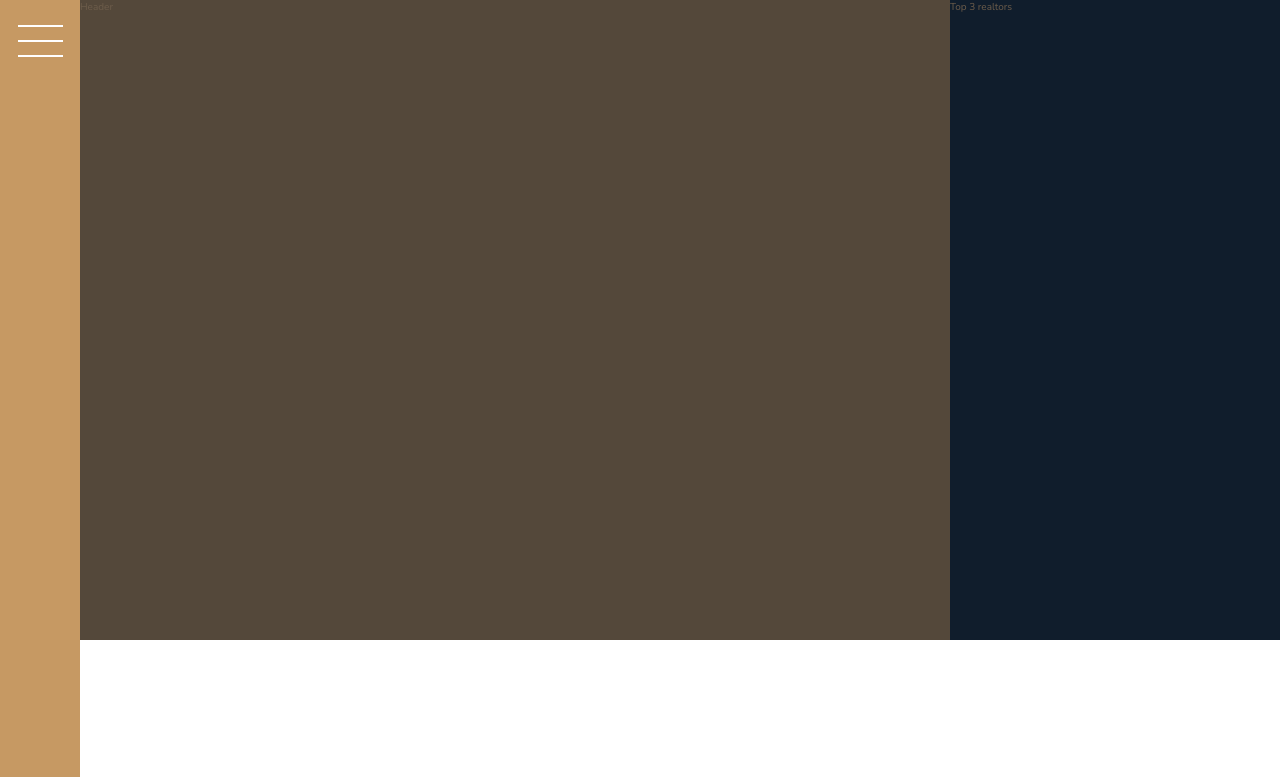
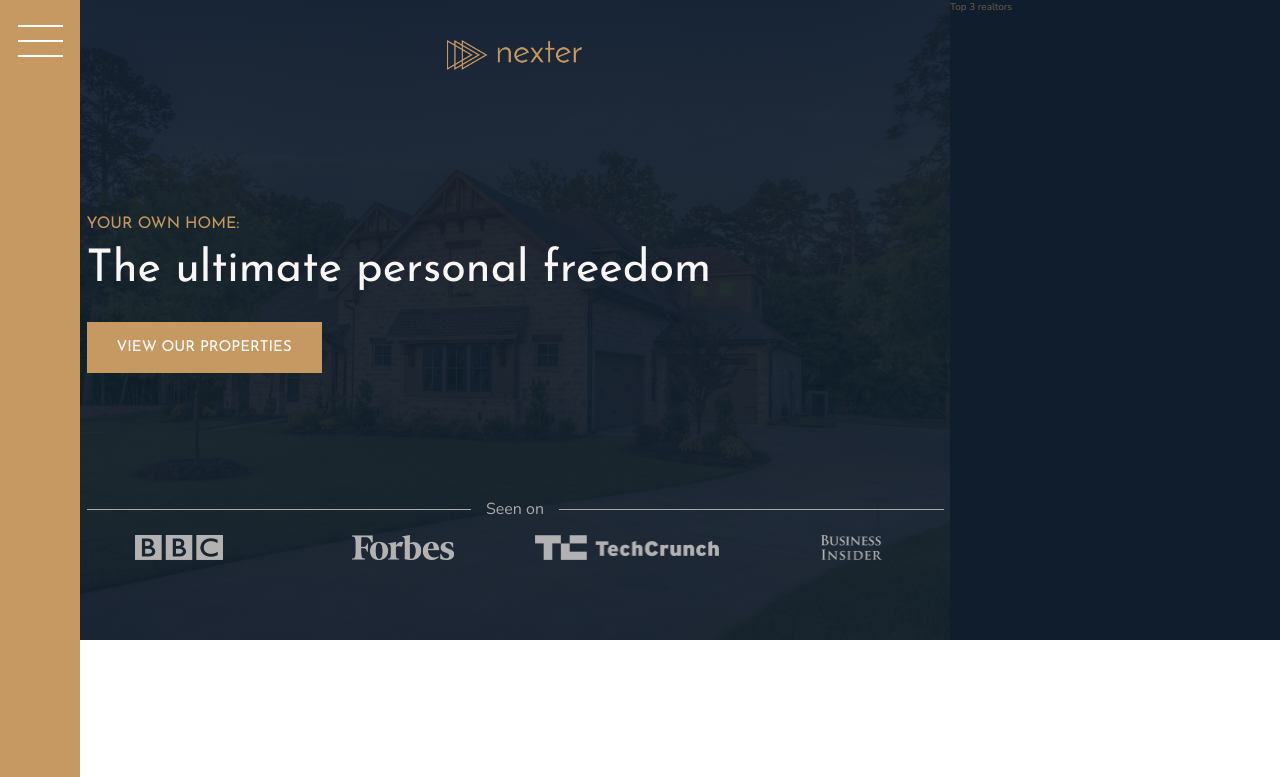
Before and after one commit to jorgeyza/nexter, a website: page index.html in a window 1280 px wide. Shown: the top 777 px of the page. Drawn offline with nearby package versions, Linux system fonts and the light colour scheme.

Commit message:
Build Header section

```diff
--- a/index.html
+++ b/index.html
@@ -10,7 +10,19 @@
   </head>
   <body class="container">
     <div class="sidebar"><button class="nav-btn"></button></div>
-    <header class="header">Header</header>
+    <header class="header">
+      <img src="img/logo.png" alt="Nexter logo" class="header__logo" />
+      <h3 class="heading-3">Your own home:</h3>
+      <h1 class="heading-1">The ultimate personal freedom</h1>
+      <button class="btn header__btn">View our properties</button>
+      <div class="header__seenon-text">Seen on</div>
+      <div class="header__seenon-logos">
+        <img src="img/logo-bbc.png" alt="Seen on logo 1" />
+        <img src="img/logo-forbes.png" alt="Seen on logo 2" />
+        <img src="img/logo-techcrunch.png" alt="Seen on logo 3" />
+        <img src="img/logo-bi.png" alt="Seen on logo 4" />
+      </div>
+    </header>
     <div class="realtors">Top 3 realtors</div>
     <section class="features">
       <div class="feature">
--- a/sass/_header.scss
+++ b/sass/_header.scss
@@ -1,4 +1,59 @@
 .header {
   background-color: $color-grey-dark-1;
   grid-column: full-start / col-end 6;
+  background-image: linear-gradient(
+      rgba($color-secondary, 0.93),
+      rgba($color-secondary, 0.93)
+    ),
+    url(../img/hero.jpeg);
+  background-size: cover;
+  background-position: center;
+  padding: 8rem;
+  padding-top: 4rem;
+
+  display: grid;
+  grid-template-rows: 1fr min-content 6rem 1fr;
+  grid-template-columns: max-content;
+  grid-row-gap: 1.5rem;
+  justify-content: center;
+
+  &__logo {
+    height: 3rem;
+    justify-self: center;
+  }
+
+  &__btn {
+    align-self: start;
+    justify-self: start;
+  }
+
+  &__seenon-text {
+    display: grid;
+    grid-template-columns: 1fr max-content 1fr;
+    grid-column-gap: 1.5rem;
+    align-items: center;
+
+    font-size: 1.6rem;
+    color: $color-grey-light-2;
+
+    &::before,
+    &::after {
+      content: '';
+      height: 1px;
+      display: block;
+      background-color: currentColor;
+    }
+  }
+
+  &__seenon-logos {
+    display: grid;
+    grid-template-columns: repeat(4, 1fr);
+    grid-column-gap: 4rem;
+    justify-items: center;
+
+    img {
+      height: 2.5rem;
+      filter: brightness(70%);
+    }
+  }
 }
--- a/sass/_typography.scss
+++ b/sass/_typography.scss
@@ -7,6 +7,9 @@
 
 .heading-1 {
   @extend %heading;
+  font-size: 4.5rem;
+  color: $color-grey-light-1;
+  line-height: 1;
 }
 
 .heading-2 {
```
Also changed, not shown: css/style.css, 1 other file.
